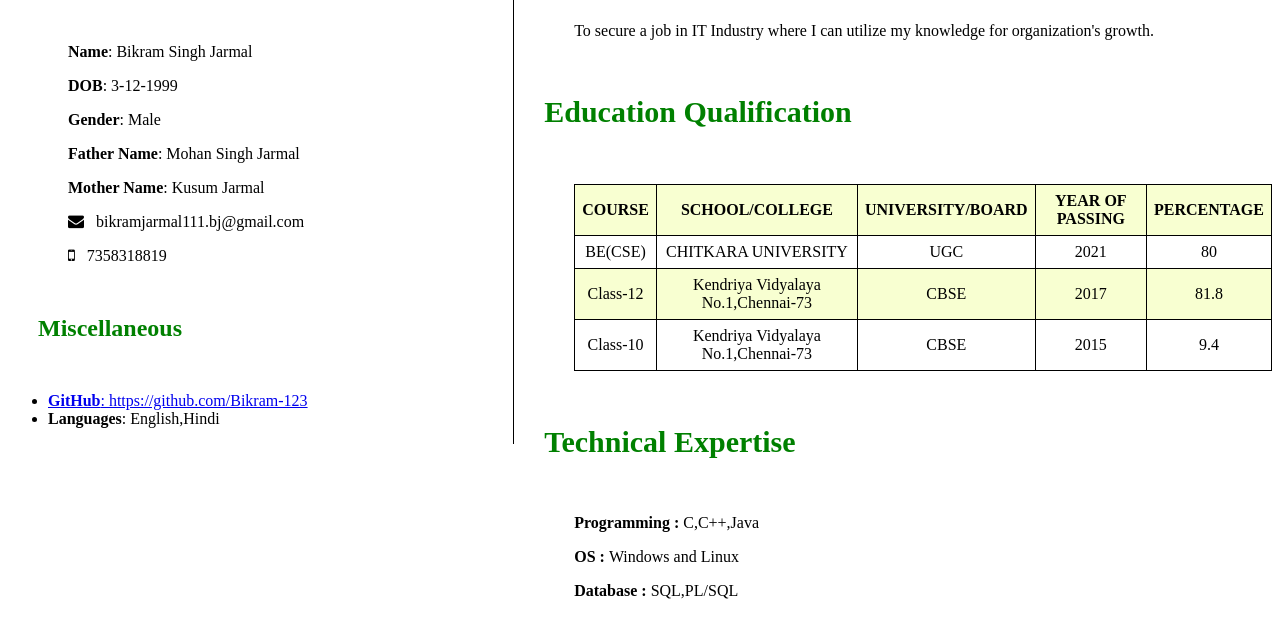
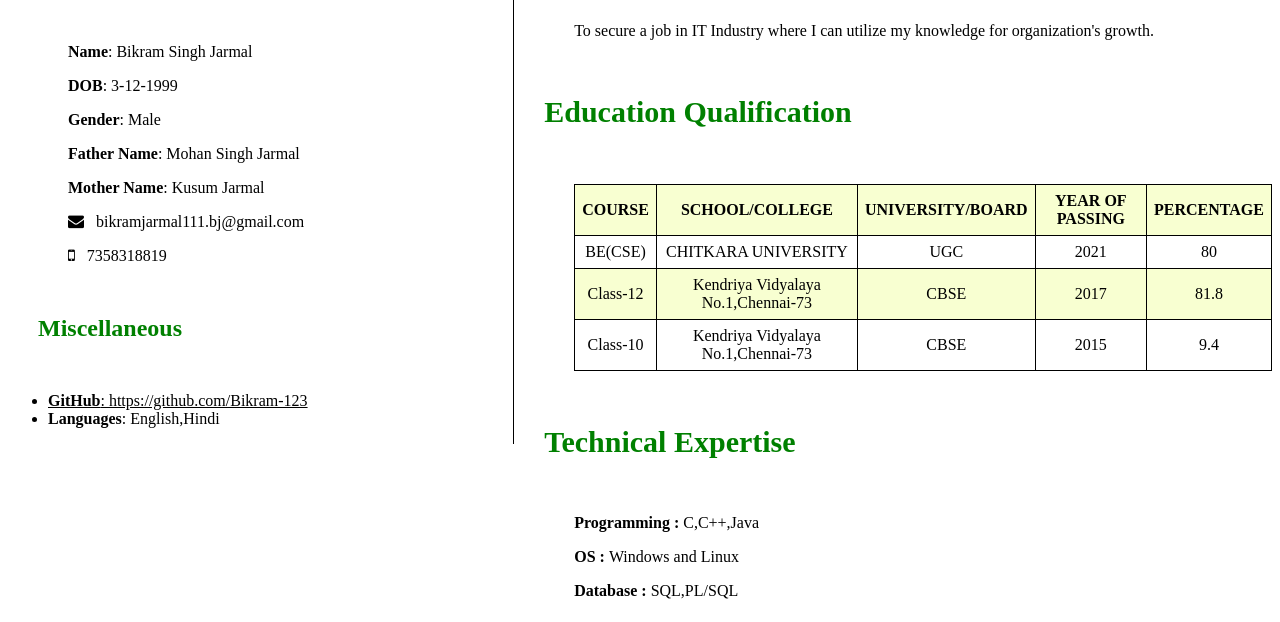
Before and after one commit to Bikram-123/resume, a plain HTML site: page index.html in a window 1280 px wide. Shown: the part 130-752 px from the top of the page. Drawn offline with Linux system fonts and the light colour scheme.

Commit message:
Update h.css

```diff
--- a/h.css
+++ b/h.css
@@ -79,3 +79,7 @@ tr:nth-child(odd)
 {
 background-color: #f8ffd1;
 }
+a
+{
+color:inherit;
+}
```
